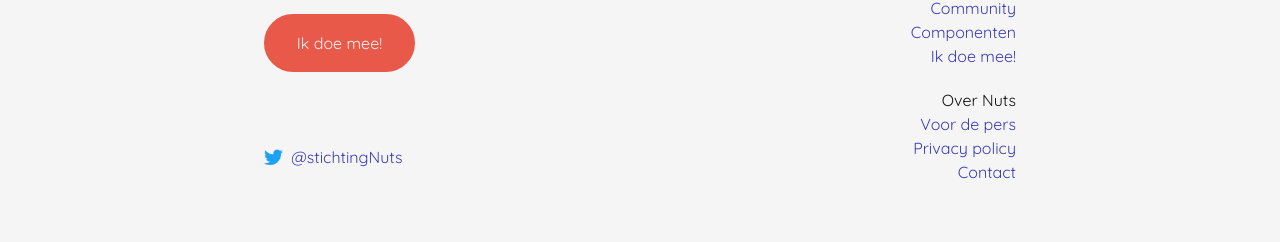
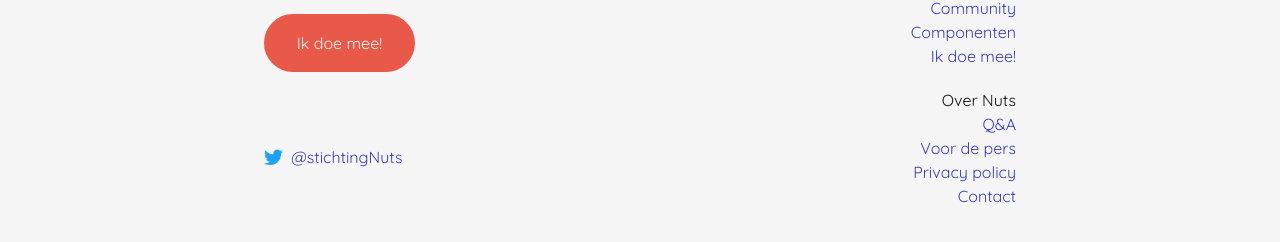
Before and after one commit to nuts-foundation/nuts-webpresence, a Jekyll site: the page built from index.md, in a window 1280 px wide and 900 px high, scrolled down 4733 px. Shown: the part 588-830 px from the top of the window. Built offline with Jekyll 4.4.1, drawn with Linux system fonts in a browser that asks for light colours; our own code applies the rules of GitHub Pages for plain Markdown files.

Commit message:
Add Q&A link to page footer

```diff
--- a/_includes/site-structure.html
+++ b/_includes/site-structure.html
@@ -37,6 +37,9 @@
         <a class="page-link" href="{{ 'contact' | relative_url }}">Nuts in het nieuws</a>
       </li> -->
       <li>
+        <a class="page-link" href="{{ 'q-and-a' | relative_url }}">Q&A</a>
+      </li>
+      <li>
         <a class="page-link" href="{{ 'pers' | relative_url }}">Voor de pers</a>
       </li>
       <li>
```
